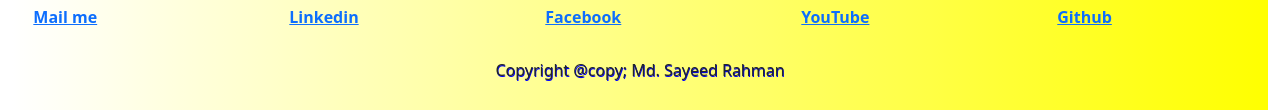
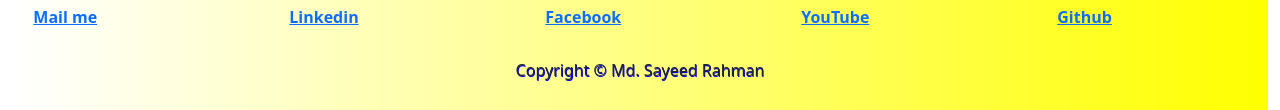
Before and after one commit to sayeed1999/Sayeed-s-CV-Portfolio, a plain HTML site: page index.html in a window 1280 px wide. Shown: the part 4442-4552 px from the top of the page. Drawn offline with Linux system fonts and the light colour scheme.

Commit message:
Update index.html

```diff
--- a/index.html
+++ b/index.html
@@ -209,7 +209,7 @@
 							<a href="https://github.com/sayeed1999">Github</a>
 						</div>
 					</div>
-					<h6>Copyright @copy; Md. Sayeed Rahman</h6>
+					<h6>Copyright &copy; Md. Sayeed Rahman</h6>
 				</div>
 
 			</main>
```
